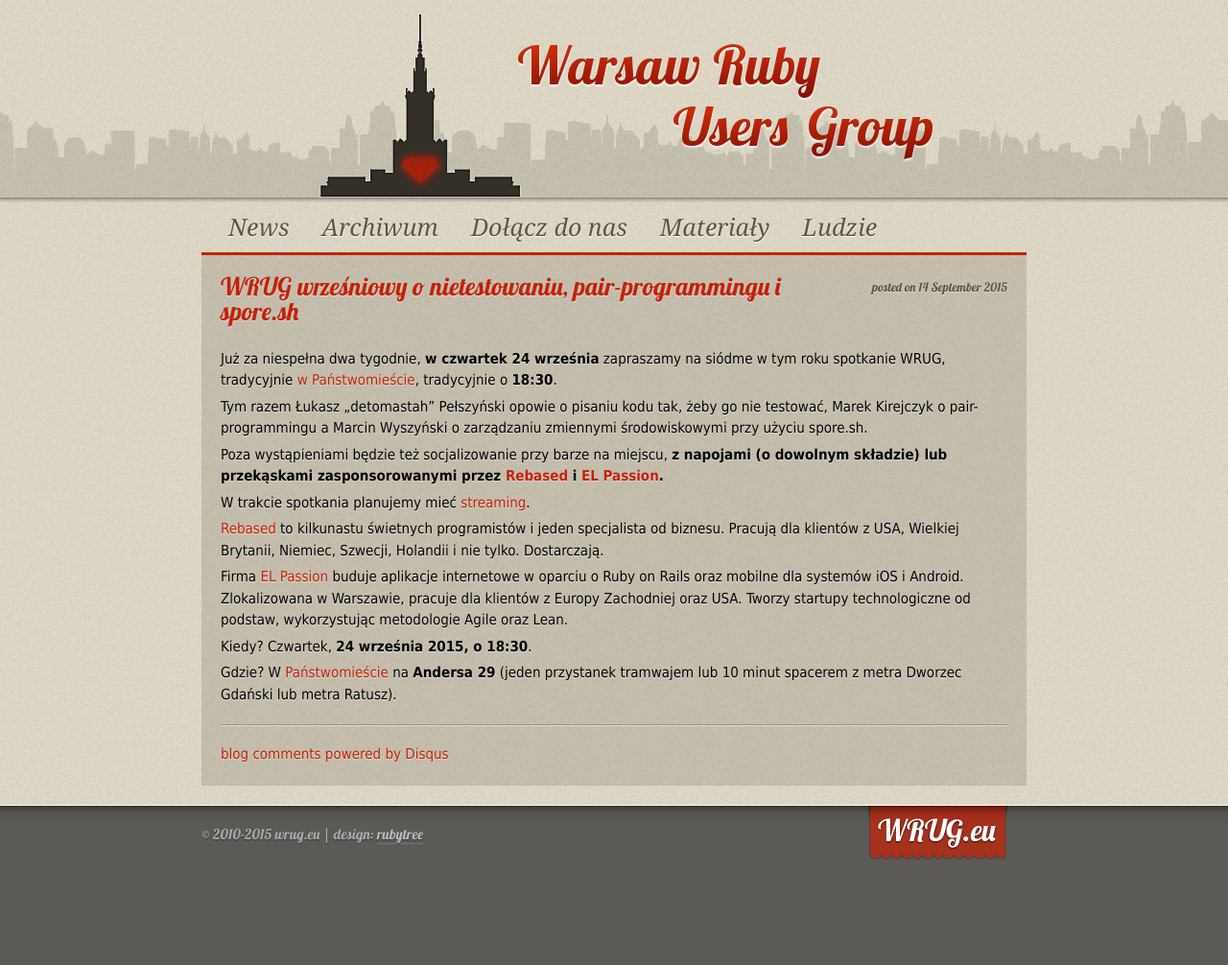
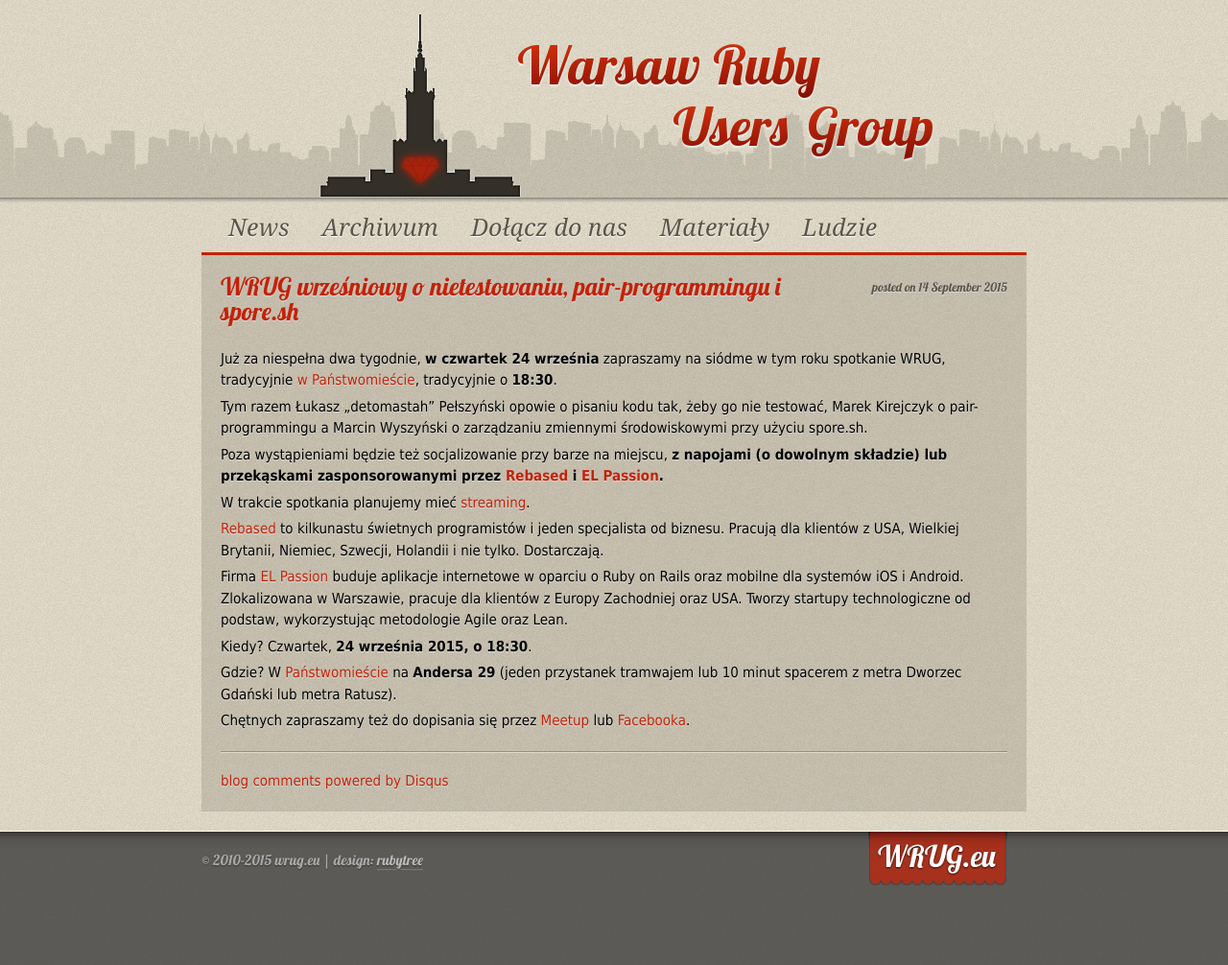
Before and after one commit to wrug/wrug.eu, a Jekyll site: the page built from _posts/2015-09-14-spotkanie-wrzesniowe.md, in a window 1280 px wide. Shown: the whole page at 96% size. Built offline with Jekyll 4.4.1, drawn with Linux system fonts in a browser that asks for light colours; comment, search, counter and statistics services are not loaded; before the commit the page ends 979 px from its top, so only the background shows below that; some of the changed lines change nothing that is shown.

Commit message:
September 2015: Meetup and Facebook links

```diff
--- a/_posts/2015-09-14-spotkanie-wrzesniowe.md
+++ b/_posts/2015-09-14-spotkanie-wrzesniowe.md
@@ -34,6 +34,6 @@
 **Andersa 29** (jeden przystanek tramwajem lub 10 minut
 spacerem z metra Dworzec Gdański lub metra Ratusz).
 
-<!--Chętnych zapraszamy też do dopisania się przez
-[Meetup](http://www.meetup.com/Warsaw-Ruby-Users-Group-WRUG/events/221809055/)
-lub [Facebooka](https://www.facebook.com/events/1458673937757717/).-->
+Chętnych zapraszamy też do dopisania się przez
+[Meetup](http://www.meetup.com/Warsaw-Ruby-Users-Group-WRUG/events/225349416/)
+lub [Facebooka](https://www.facebook.com/events/1632518970347629/).
```
